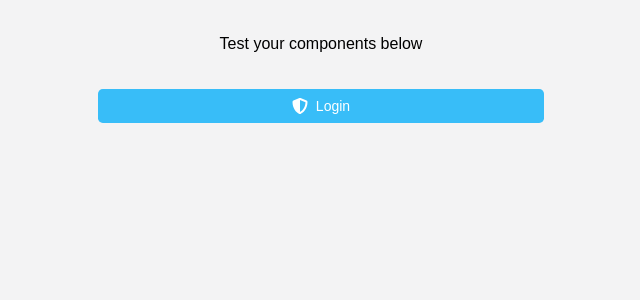
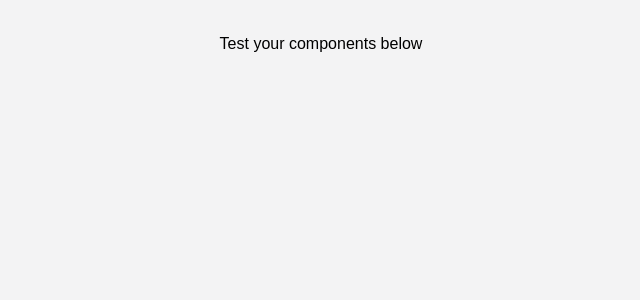
Before and after one commit to 110125agnes-pixel/digital-charting-frontend, a React (Vite) app: page / in a window 1280 px wide. Shown: the top 300 px of the page, without its empty margins (319-959 px from the left). Built offline with nearby package versions, Linux system fonts and the light colour scheme.

Commit message:
chore: few adjustments

```diff
--- a/package.json
+++ b/package.json
@@ -19,6 +19,7 @@
     "radix-ui": "^1.4.3",
     "react": "^19.2.4",
     "react-dom": "^19.2.4",
+    "react-icons": "^5.6.0",
     "shadcn": "^4.3.0",
     "tailwind-merge": "^3.5.0",
     "tailwindcss": "^4.2.2",
--- a/src/App.jsx
+++ b/src/App.jsx
@@ -1,18 +1,7 @@
-
-import { FaShieldAlt } from "react-icons/fa";
-import LoginBtn from "@/features/auth/components/LoginBtn";
-
 function App() {
-  const handleLogin = () => {
-    alert("Login button clicked!");
-  };
-
   return (
-    <div className="h-svh min-h-fit w-full bg-neut-50 flex flex-col items-center gap-8 p-8">
+    <div className="flex h-svh min-h-fit w-full flex-col items-center gap-8 bg-neut-50 p-8">
       <h1 className="text-black">Test your components below</h1>
-      <div className="w-full max-w-md">
-        <LoginBtn btnIcon={<FaShieldAlt />} onClick={handleLogin} />
-      </div>
     </div>
   );
 }
--- a/src/components/ui/button.jsx
+++ b/src/components/ui/button.jsx
@@ -1,14 +1,15 @@
-import * as React from "react"
+import * as React from "react";
 import { cva } from "class-variance-authority";
-import { Slot } from "radix-ui"
+import { Slot } from "radix-ui";
 
-import { cn } from "@/lib/utils"
+import { cn } from "@/lib/utils";
 
 const buttonVariants = cva(
   "group/button inline-flex shrink-0 items-center justify-center rounded-md border border-transparent bg-clip-padding text-sm font-medium whitespace-nowrap transition-all outline-none select-none focus-visible:border-ring focus-visible:ring-3 focus-visible:ring-ring/50 active:not-aria-[haspopup]:translate-y-px disabled:pointer-events-none disabled:opacity-50 aria-invalid:border-destructive aria-invalid:ring-3 aria-invalid:ring-destructive/20 dark:aria-invalid:border-destructive/50 dark:aria-invalid:ring-destructive/40 [&_svg]:pointer-events-none [&_svg]:shrink-0 [&_svg:not([class*='size-'])]:size-4",
   {
     variants: {
       variant: {
+        primary: "bg-prim-main-700 hover:bg-prim-800 text-white",
         default: "bg-primary text-primary-foreground hover:bg-primary/80",
         outline:
           "border-border bg-background shadow-xs hover:bg-muted hover:text-foreground aria-expanded:bg-muted aria-expanded:text-foreground dark:border-input dark:bg-input/30 dark:hover:bg-input/50",
@@ -38,8 +39,8 @@ const buttonVariants = cva(
       variant: "default",
       size: "default",
     },
-  }
-)
+  },
+);
 
 function Button({
   className,
@@ -48,7 +49,7 @@ function Button({
   asChild = false,
   ...props
 }) {
-  const Comp = asChild ? Slot.Root : "button"
+  const Comp = asChild ? Slot.Root : "button";
 
   return (
     <Comp
@@ -56,8 +57,9 @@ function Button({
       data-variant={variant}
       data-size={size}
       className={cn(buttonVariants({ variant, size, className }))}
-      {...props} />
+      {...props}
+    />
   );
 }
 
-export { Button, buttonVariants }
+export { Button, buttonVariants };
--- a/src/features/auth/components/LoginBtn.jsx
+++ b/src/features/auth/components/LoginBtn.jsx
@@ -1,16 +1,19 @@
-import React from "react";
+import { FaShieldAlt } from "react-icons/fa";
+
 import { Button } from "@/components/ui/button";
+import { cn } from "@/lib/utils";
 
-/**
- * LoginBtn component
- * @param {object} props
- * @param {React.ReactNode} props.btnIcon - Icon to display in the button
- * @param {function} props.onClick - Click handler for the button
- */
-const LoginBtn = ({ btnIcon, onClick }) => {
+const LoginBtn = ({ className, btnIcon, onClick }) => {
   return (
-    <Button onClick={onClick} className="w-full flex items-center justify-center gap-2">
-      {btnIcon}
+    <Button
+      className={cn(
+        "inline-flex w-full items-center justify-center gap-2",
+        className,
+      )}
+      variant="primary"
+      onClick={onClick}
+    >
+      {btnIcon ?? <FaShieldAlt />}
       <span>Login</span>
     </Button>
   );
--- a/src/index.css
+++ b/src/index.css
@@ -2,6 +2,7 @@
 
 @import "tailwindcss";
 @import "tw-animate-css";
+@import "shadcn/tailwind.css";
 @import "@fontsource-variable/inter";
 @import "@fontsource-variable/manrope";
 
@@ -75,9 +76,8 @@
   --card: oklch(1 0 0);
   --card-foreground: oklch(0.145 0 0);
   --popover: oklch(1 0 0);
-  --popover-foreground: oklch(0.145 0 0);
-  --primary: #38bdf8; /* skyblue */
-  --primary-foreground: #fff;
+  --primary: oklch(0.205 0 0);
+  --primary-foreground: oklch(0.985 0 0);
   --border: #fff;
   --secondary: oklch(0.97 0 0);
   --secondary-foreground: oklch(0.205 0 0);
@@ -140,8 +140,8 @@
 }
 
 @theme inline {
-  --font-sans: 'Inter Variable', sans-serif;
-  --font-heading: 'Manrope Variable', sans-serif;
+  --font-sans: "Inter Variable", sans-serif;
+  --font-heading: "Manrope Variable", sans-serif;
   --color-sidebar-ring: var(--sidebar-ring);
   --color-sidebar-border: var(--sidebar-border);
   --color-sidebar-accent-foreground: var(--sidebar-accent-foreground);
```
Also changed, not shown: 1 other file (tests, documents, lock files or other folders).
